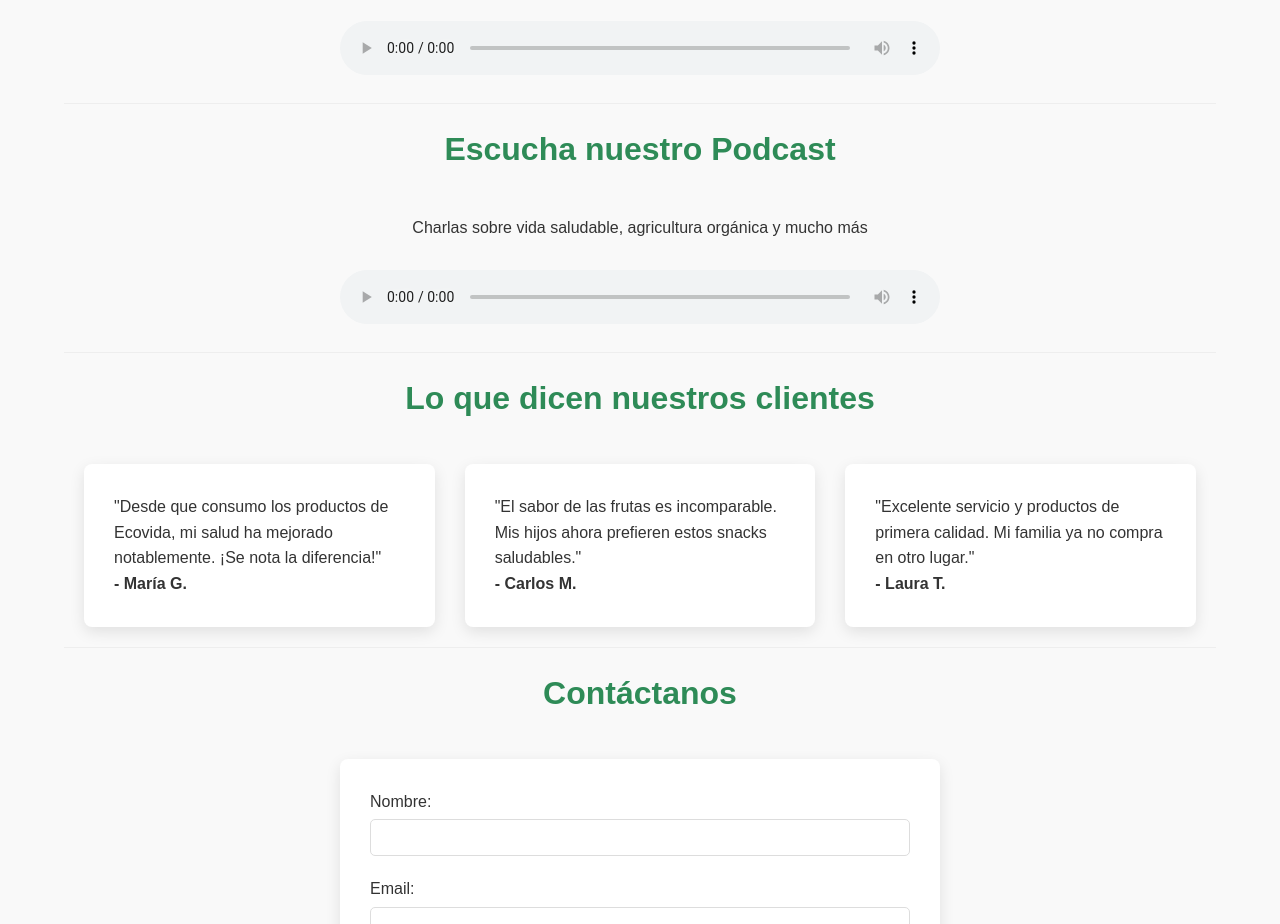
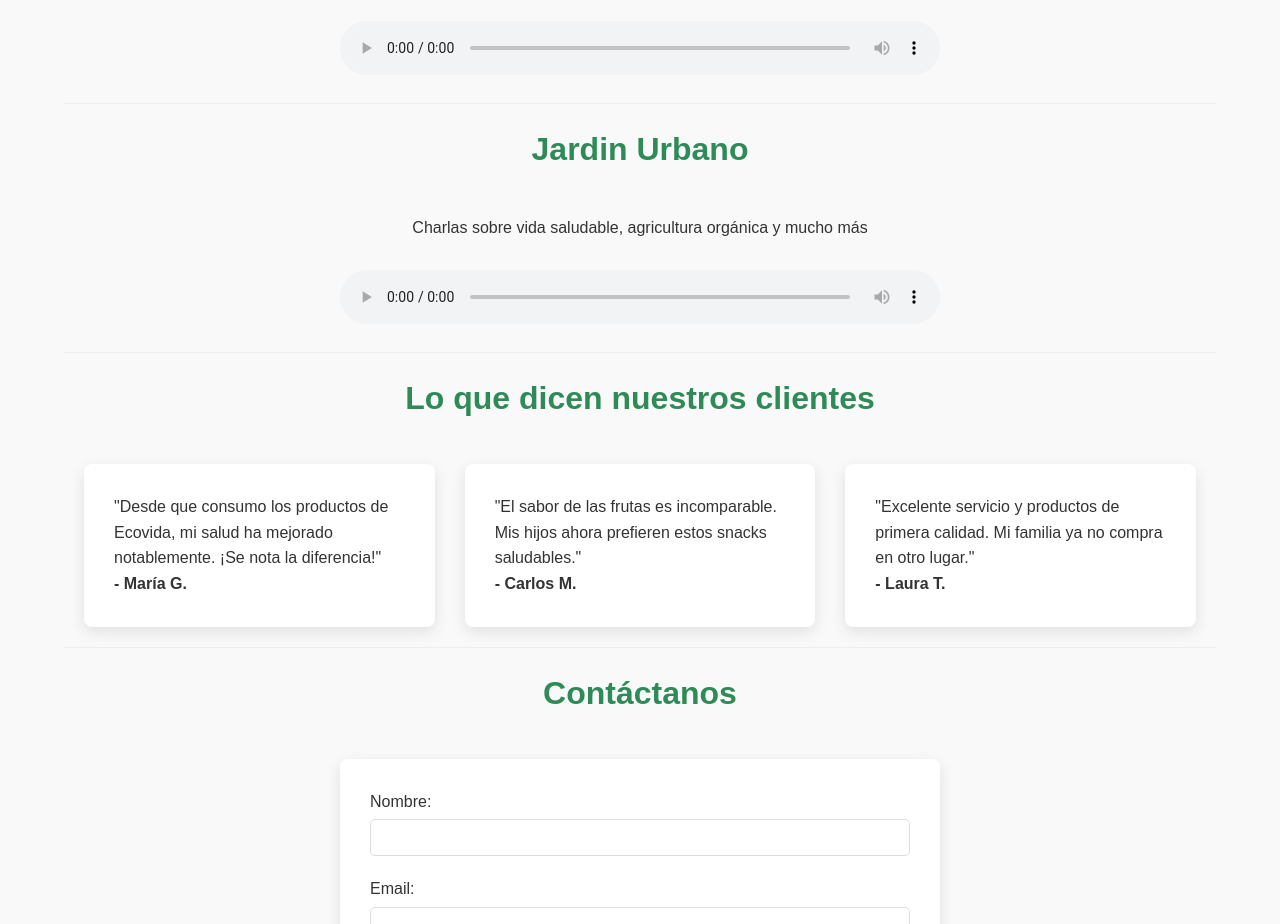
Before and after one commit to AlusheDePelushe/ecovida, a plain HTML site: page index.html in a window 1280 px wide. Shown: the part 2860-3784 px from the top of the page. Drawn offline with Linux system fonts and the light colour scheme.

Commit message:
Update index.html

```diff
--- a/index.html
+++ b/index.html
@@ -294,7 +294,7 @@
     </section>
 
     <section class="container">
-    <h2>Escucha nuestro Podcast</h2>
+    <h2>Jardin Urbano</h2>
     <p style="text-align: center;">Charlas sobre vida saludable, agricultura orgánica y mucho más</p>
 
     <div style="text-align: center; margin-top: 30px;">
```
